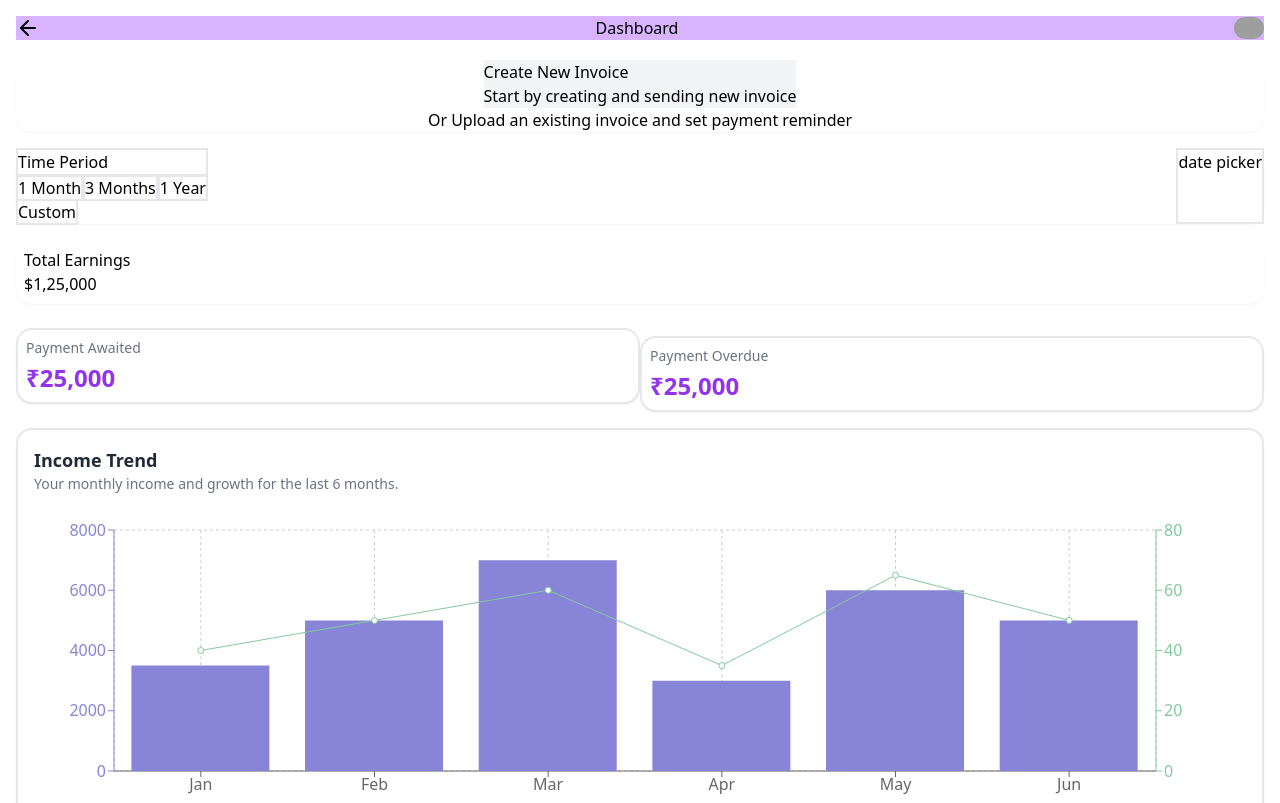
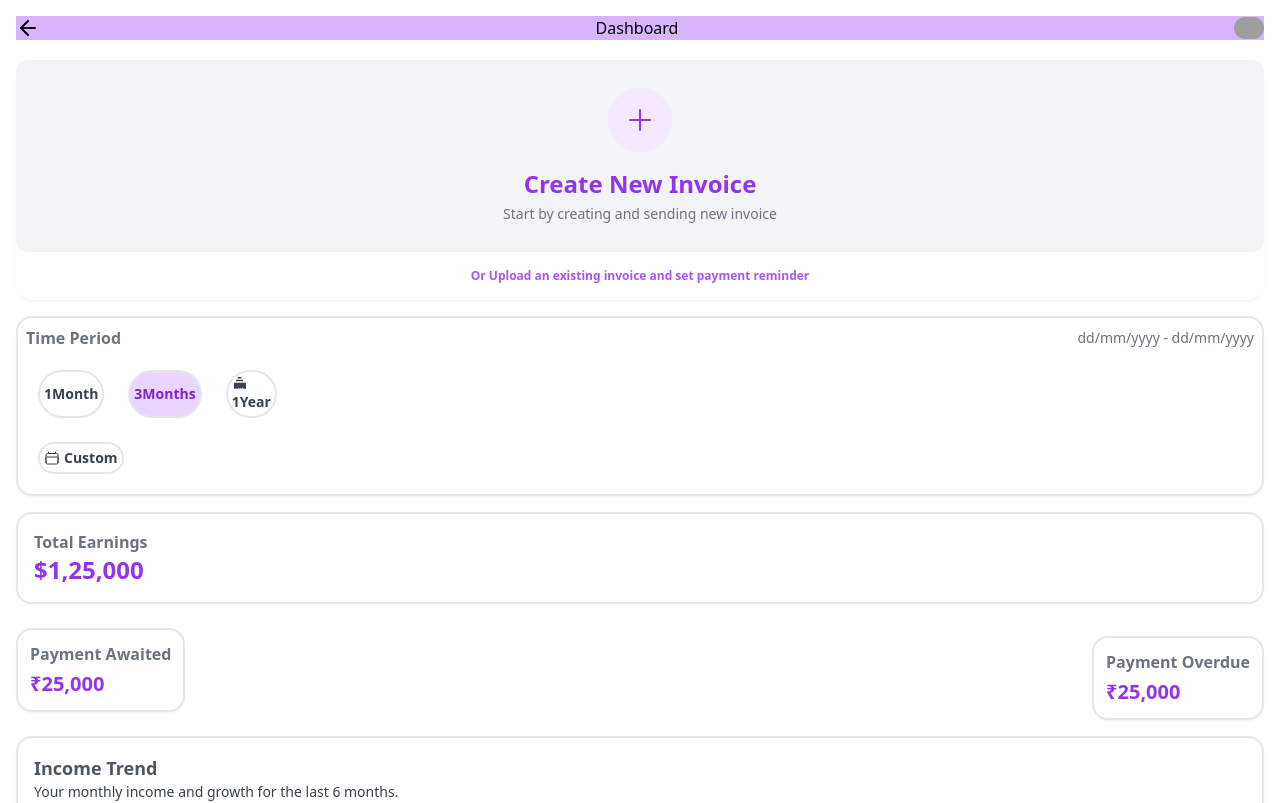
Before and after one commit to Uzrakhan/Dashboard-Sparkonomy, a React (Vite) app: page / in a window 1280 px wide. Shown: the top 803 px of the page. Built offline with nearby package versions, Linux system fonts and the light colour scheme; grey boxes are pictures that could not be loaded.

Commit message:
Color coding and partial deisgn completed

```diff
--- a/package.json
+++ b/package.json
@@ -12,6 +12,7 @@
   "dependencies": {
     "lucide-react": "^0.544.0",
     "react": "^19.1.1",
+    "react-datepicker": "^8.7.0",
     "react-dom": "^19.1.1",
     "recharts": "^3.2.0"
   },
--- a/src/App.jsx
+++ b/src/App.jsx
@@ -19,14 +19,14 @@ function App() {
         <InvoiceCreator />
         <TimePeriodSelector />
         <TotalEarnings />
-        <div className='flex space-y-4 items-center justify-between '>
+        <div className='flex space-y-4 items-center justify-between w-full mb-4'>
           <MetricCard title="Payment Awaited" value="₹25,000"/>
           <MetricCard title="Payment Overdue" value="₹25,000"/>
         </div>
         <Chart />
-        <div className='mt-6 flex flex-col justify-between items-stretch space-y-4'>
+        <div className='mt-8 flex flex-col justify-between items-stretch space-y-4'>
           <div>
-            <h2 className='text-xl font-semibold'>Your Invoices</h2>
+            <h2 className='text-xl font-semibold text-gray-600'>Your Invoices</h2>
             <InvoiceCard clientName="Uzra Khan" amount="₹1,25,000"  date="2024-06-15" initialStatus="Unpaid" />
             <InvoiceCard clientName="Aaisha Khan" amount="₹1,25,000" date="2024-06-15" initialStatus="Disputed" />
             <InvoiceCard clientName="Haris Khan" amount="₹1,25,000" date="2024-06-15" initialStatus="Paid" />
--- a/src/components/Chart.jsx
+++ b/src/components/Chart.jsx
@@ -14,10 +14,10 @@ const data = [
 const Chart = () => {
   return (
     <div className="bg-white rounded-2xl shadow-sm p-4 border-2">
-      <h3 className='text-lg font-semibold text-gray-800'>
+      <h3 className='text-lg font-semibold text-gray-600'>
         Income Trend
       </h3>
-      <p className='text-sm text-gray-500 mb-4'>
+      <p className='text-sm text-gray-700 mb-4'>
         Your monthly income and growth for the last 6 months.
       </p>
 
--- a/src/components/InvoiceCard.jsx
+++ b/src/components/InvoiceCard.jsx
@@ -48,24 +48,24 @@ const InvoiceCard = ({ clientName, amount, date, initialStatus }) => {
   ]
 
   return (
-    <div className='bg-white rounded-2xl shadow-sm p-4 flex justify-between items-center m-4 border-2'>
+    <div className='bg-white rounded-xl shadow-sm p-1 flex justify-between items-center m-4 border-2'>
       <div>
-        <h4 className='text-gray-800 font-semibold'>
+        <h4 className='text-gray-600 font-semibold text-sm'>
           {clientName}
         </h4>
-        <p className='text-gray-500 text-sm mt-1'>
+        <p className='text-gray-500 text-xs mt-1'>
           {amount}, Due: {date}
         </p>
       </div>
 
-      <div className={`rounded-full px-4 py-1 text-xs font-semibold ${badgeColorClass} ${textColorClass}`}>
+      <div className={`rounded-full px-2 py-1 text-xs font-semibold ml-4 ${badgeColorClass} ${textColorClass}`}>
         <select
           value={status}
           onChange={handleStatusChange}
           className={`bg-transparent outline-none border-none cursor-pointer ${textColorClass}`}
         >
           {statusOptions.map((option) => (
-            <option key={option} value={option}>
+            <option key={option} value={option} className='text-xs'>
               {option}
             </option>
           ))}
--- a/src/components/InvoiceCreator.jsx
+++ b/src/components/InvoiceCreator.jsx
@@ -2,16 +2,29 @@ import React from 'react'
 
 const InvoiceCreator = () => {
   return (
-    <div className='bg-white rounded-2xl shadow-sm flex flex-col justify-center items-center'>
-        <div className='bg-gray-100'>
-            <h1>
+    <div className='bg-white rounded-2xl shadow-sm flex flex-col items-center p-'>
+        <div className='bg-gray-100 flex flex-col items-center p-7 w-full rounded-xl'>
+            <div className='bg-purple-100 h-16 w-16 rounded-full flex items-center justify-center'>
+                <svg
+                    xmlns="http://www.w3.org/2000/svg"
+                    fill="none"
+                    viewBox="0 0 24 24"
+                    strokeWidth={1.5}
+                    stroke="currentColor"
+                    className="w-8 h-8 text-purple-600"
+                >
+                    <path strokeLinecap="round" strokeLinejoin="round" d="M12 4.5v15m7.5-7.5h-15" />
+                </svg>
+            </div>
+            <h3 className='text-2xl font-bold text-purple-600 mt-4'>
                 Create New Invoice
-            </h1>
-            <p>
+            </h3>
+            <p className='text-sm text-gray-500 mt-1'>
                 Start by creating and sending new invoice
             </p>
         </div>
-        <p>
+
+        <p className='text-purple-500 font-semibold mt-4 text-center text-xs mb-4'>
             Or Upload an existing invoice and set payment reminder
         </p>
     </div>
--- a/src/components/MetricCard.jsx
+++ b/src/components/MetricCard.jsx
@@ -2,11 +2,11 @@ import React from 'react'
 
 const MetricCard = ({ title, value }) => {
   return (
-    <div className='bg-white rounded-2xl shadow-sm w-full border-2 p-2'>
-        <h3 className='text-gray-500 text-sm'>
+    <div className='bg-white rounded-2xl shadow-sm border-2 p-3 flex flex-col justify-center'>
+        <h3 className='text-gray-500 text-base font-semibold'>
             {title}
         </h3>
-        <h4 className='text-2xl font-bold mt-1 text-purple-600'>
+        <h4 className='text-xl font-bold mt-1 text-purple-600'>
             {value}
         </h4>
     </div>
--- a/src/components/TimePeriodSelector.jsx
+++ b/src/components/TimePeriodSelector.jsx
@@ -1,32 +1,111 @@
-import React from 'react'
+import React, { useState } from 'react';
+import DatePicker from 'react-datepicker';
+import 'react-datepicker/dist/react-datepicker.css'; // This line is crucial for styling
 
 const TimePeriodSelector = () => {
+  const [activePeriod, setActivePeriod] = useState('3Months');
+  const [startDate, setStartDate] = useState(null);
+  const [endDate, setEndDate] = useState(null);
+
+  const periods = [
+    { label: '1Month', value: '1Month' },
+    { label: '3Months', value: '3Months' },
+    { label: '1Year', value: '1Year' },
+  ];
+
+  const handleDateChange = (dates) => {
+    const [start, end] = dates;
+    setStartDate(start);
+    setEndDate(end);
+    if (start && end) {
+      setActivePeriod('Custom');
+    }
+  };
+
+  const getButtonClass = (value) => {
+    const baseClasses = "m-3 rounded-full text-sm font-semibold transition-colors duration-200";
+    if (activePeriod === value) {
+      // Styling for active button as seen in the screenshot
+      return `${baseClasses} bg-purple-200 text-purple-700 border-2 p-1`;
+    }
+    // Styling for inactive buttons as seen in the screenshot
+    return `${baseClasses} border-2 text-gray-700 hover:bg-gray-300 p-1`;
+  };
+
+  const formatDateRange = () => {
+    if (startDate && endDate) {
+      const start = startDate.toLocaleDateString('en-GB');
+      const end = endDate.toLocaleDateString('en-GB');
+      return `${start} - ${end}`;
+    }
+    return 'dd/mm/yyyy - dd/mm/yyyy';
+  };
+
   return (
-    <div className='bg-white rounded-2xl shadow-sm flex justify-between'>
+    <div className="bg-white rounded-2xl shadow-sm p-2 relative border-2">
+      <div className="flex justify-between items-center mb-2">
+        <p className="font-semibold text-gray-500">Time Period</p>
+        <p className="text-sm text-gray-500">{formatDateRange()}</p>
+      </div>
+
+      <div className="flex text-xs">
+        {periods.map((period) => (
+          <button
+            key={period.value}
+            onClick={() => setActivePeriod(period.value)}
+            className={getButtonClass(period.value) }
+          >
+            {/* Conditional rendering for the crown icon */}
+            {period.value === '1Year' && (
+                <svg
+                    xmlns="http://www.w3.org/2000/svg"
+                    viewBox="0 0 24 24"
+                    fill="currentColor"
+                    className="w-4 h-4 mr-1">
+                        <path
+                            fillRule="evenodd"
+                            d="M8.25 2.25a.75.75 0 01.75-.75h4.5a.75.75 0 01.75.75v.75a.75.75 0 01-.75.75h-4.5a.75.75 0 01-.75-.75V2.25zm-2.25 4a.75.75 0 01.75-.75h9a.75.75 0 01.75.75v.75a.75.75 0 01-.75.75h-9a.75.75 0 01-.75-.75V6.25zM12 18.25a.75.75 0 01.75-.75h.5a.75.75 0 01.75.75v.75a.75.75 0 01-.75.75h-.5a.75.75 0 01-.75-.75v-.75zm-3 0a.75.75 0 01.75-.75h.5a.75.75 0 01.75.75v.75a.75.75 0 01-.75.75h-.5a.75.75 0 01-.75-.75v-.75zm6 0a.75.75 0 01.75-.75h.5a.75.75 0 01.75.75v.75a.75.75 0 01-.75.75h-.5a.75.75 0 01-.75-.75v-.75zM3 10.75a.75.75 0 01.75-.75h16.5a.75.75 0 01.75.75v7.5a.75.75 0 01-.75.75H3.75a.75.75 0 01-.75-.75v-7.5z"
+                            clipRule="evenodd"
+                        />
+                </svg>
+            )}
+            {period.label}
+          </button>
+        ))}
+        </div>
+
         <div>
-            <h4 className='border-2'>
-                Time Period
-            </h4>
-            <div>
-                <span className='border-2'>
-                1 Month
-                </span>
-                <span className='border-2'>
-                    3 Months
-                </span>
-                <span className='border-2'>
-                    1 Year
-                </span>
-            </div>
-            <span className='border-2'>
-                Custom
-            </span>
-        </div>
-        <div className='border-2'>
-            date picker
+            {/* This is the Custom button with the DatePicker.
+            It's now a single component that opens the calendar on click. */}
+            <DatePicker
+                selected={startDate}
+                onChange={handleDateChange}
+                startDate={startDate}
+                endDate={endDate}
+                selectsRange
+            // The button below acts as the input field for the date picker
+            customInput={
+                <button
+                    onClick={() => setActivePeriod('Custom')}
+                    className={getButtonClass('Custom') + ' flex items-center'}
+                >
+                    <svg
+                        xmlns="http://www.w3.org/2000/svg"
+                        fill="none"
+                        viewBox="0 0 24 24"
+                        strokeWidth={1.5}
+                        stroke="currentColor"
+                        className="w-4 h-4 mr-1"
+                    >
+                        <path strokeLinecap="round" strokeLinejoin="round" d="M6.75 3v2.25M17.25 3v2.25M3 18.75V7.5a2.25 2.25 0 0 1 2.25-2.25h13.5A2.25 2.25 0 0 1 21 7.5v11.25m-18 0A2.25 2.25 0 0 0 5.25 21h13.5A2.25 2.25 0 0 0 21 18.75m-18 0v-7.5A.75.75 0 0 1 3.75 10.5h16.5a.75.75 0 0 1 .75.75v7.5" />
+                    </svg>
+                        Custom
+                </button>
+            }
+            />
         </div>
     </div>
-  )
-}
+  );
+};
 
-export default TimePeriodSelector
+export default TimePeriodSelector;
--- a/src/components/TotalEarnings.jsx
+++ b/src/components/TotalEarnings.jsx
@@ -2,11 +2,11 @@ import React from 'react'
 
 const TotalEarnings = () => {
   return (
-    <div className='bg-white rounded-2xl shadow-sm p-2'>
-        <h3>
+    <div className='bg-white rounded-2xl shadow-sm p-4 border-2'>
+        <h3 className='text-gray-500 font-semibold'>
             Total Earnings
         </h3>
-        <p>
+        <p className='text-purple-600 font-bold text-2xl'>
             $1,25,000
         </p>
     </div>
```
Also changed, not shown: 1 other file (tests, documents, lock files or other folders).
